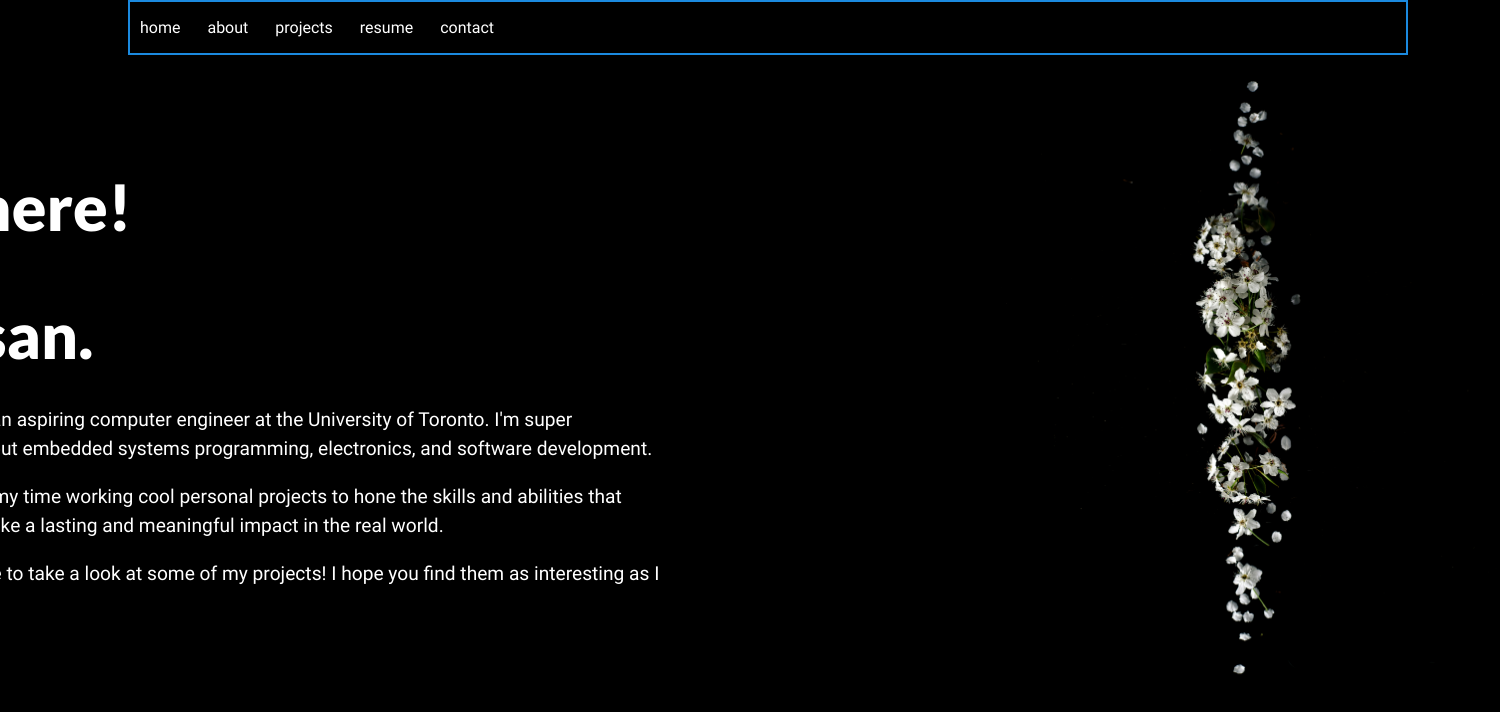
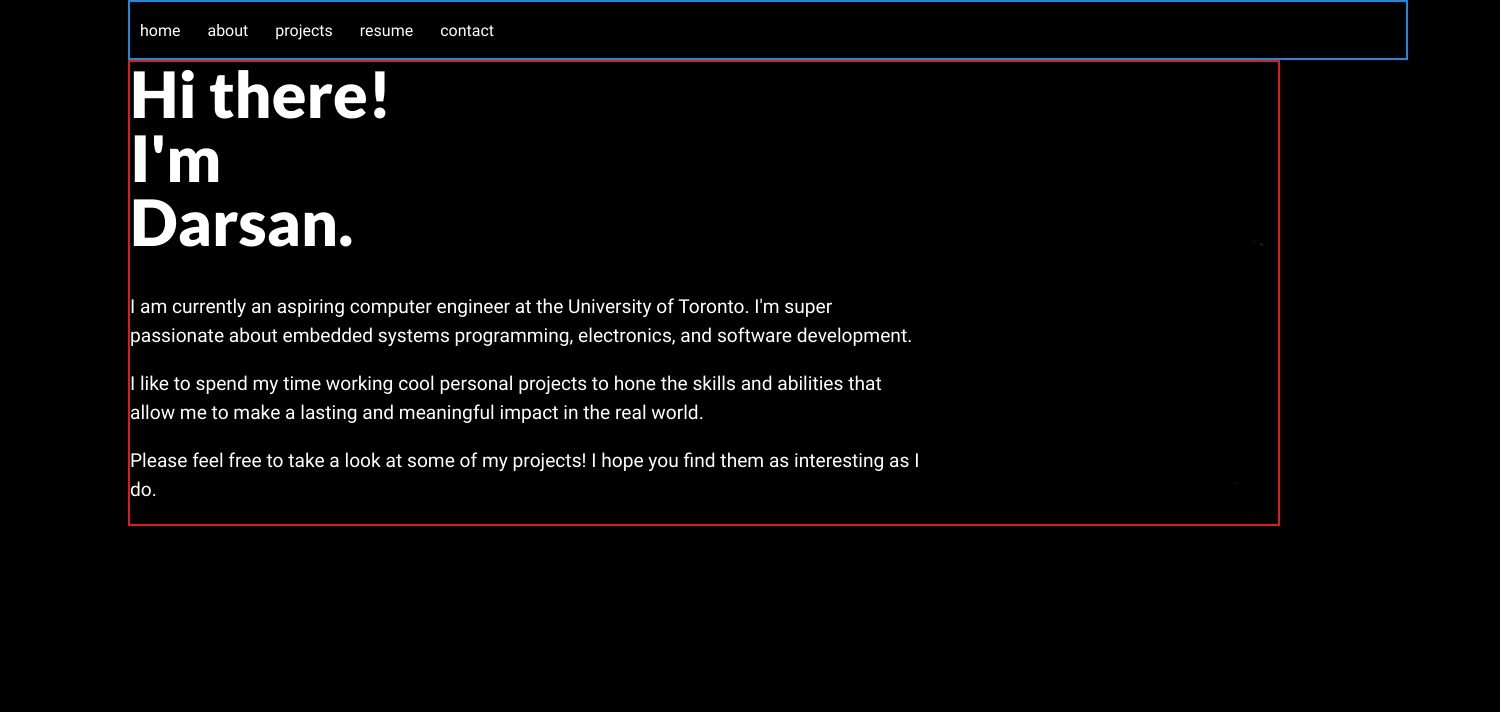
Before and after one commit to DarsanQi/darsanqi.github.io, a React (Create React App) app in the folder my-app/: page /about in a window 1280 px wide. Shown: the top 712 px of the page, 1500 px wide, since content can reach past the window. Built offline with nearby package versions, Linux system fonts and the light colour scheme.

Commit message:
fixed nav bar and about page

```diff
--- a/my-app/src/styling/About.css
+++ b/my-app/src/styling/About.css
@@ -1,10 +1,15 @@
 /* Styles for the about section */
 #about {
-    padding: 120px 20px;
+    display: flex;
+    flex-direction: column;
+    align-items: flex-start;
+    justify-content: flex-start;
     color: #fff;
-    font-family: 'Roboto-Regular', Arial, sans-serif;
-    border-color: #000;
     background-color: #000;
+    border: 2px solid #df1b1b;
+    box-sizing: border-box;
+    position: relative;
+    overflow: hidden;
   }
 
   .about-background-image {
@@ -25,8 +30,6 @@
     flex-direction: column;
     align-items: flex-start;
     max-width: 800px;
-    /*shift the content to the left*/
-    margin-left: -150px;
     z-index: 2;
 
   }
@@ -53,3 +56,46 @@
 
 
   }
+
+  /* Mobile Styles */
+@media (max-width: 768px) {
+  #home {
+    padding-left: 0%; /* Adjust padding for smaller screens */
+    margin-left: 0%;
+  }
+
+  .home-name {
+    font-size: 3em;
+  }
+
+  .home-about {
+    font-size: 1em;
+    margin-top: 5%;
+  }
+
+  .contact-icons a {
+    font-size: 2em;
+    margin: 0 10%;
+  }
+}
+
+/* PC View Styles */
+@media (min-width: 769px) {
+  #about {
+    padding-left: 0%; /* 20% padding from the left on larger screens */
+    margin-left: 10%;
+  }
+
+  .home-name {
+    margin-top: 1%; /* Adjust margin to position below navigation bar */
+  }
+
+  .home-about {
+    margin-top: 2%; /* Adjust spacing under the name */
+  }
+
+  .contact-icons a{
+     /* Adjust spacing under the about section */
+    margin-top: 5%;
+  }
+}
--- a/my-app/src/styling/Global.css
+++ b/my-app/src/styling/Global.css
@@ -12,22 +12,26 @@
   src: url('../../public/assets/fonts/Lato-Black.ttf') format('truetype');
   font-weight: normal;
 }
+
 @font-face {
   font-family: 'Roboto-Medium';
   src: url('../../public/assets/fonts/Roboto-Medium.ttf') format('truetype');
   font-weight: normal;
 }
+
 @font-face {
   font-family: 'RobotoCondensed-Bold';
   src: url('../../public/assets/fonts/RobotoCondensed-Bold.ttf') format('truetype');
   font-weight: normal;
 }
+
 body {
   font-family: 'Roboto-Regular', Arial, sans-serif;
   margin: 0;
   padding: 0;
   color: #000;
   background-color: #000;
+  overflow-x: hidden; /* Prevent horizontal scrolling */
 }
 
 /*==================================================Header==================================================
@@ -39,11 +43,10 @@ body {
 nav {
   top: 0;
   width: 100%;
-  height: 50%px;
+  height: 60px;
   display: flex;
-  margin-left: 10%;
   flex-direction: row;
-  justify-content: flex-start;
+  justify-content: center;
   align-items: center;
   border: 2px solid #1b8adf;
   color: #fff;
@@ -73,11 +76,10 @@ nav ul li a {
   transition: background-color 0.5s ease-in-out;
 }
 
-/* Add light pink background on hover */
 nav ul li a:hover {
-  background-color: #f7f6f7; /* Super light pink background */
-  color: #000; /* Change text color if needed */
-  border-radius: 5px; /* Optional: add some border radius */
+  background-color: #f7f6f7;
+  color: #000;
+  border-radius: 5px;
 }
 
 /* Mobile Styles */
@@ -90,34 +92,36 @@ nav ul li a:hover {
   }
 
   nav ul {
-    flex-direction: row; /* Ensure items are aligned horizontally */
-    justify-content: space-between; /* Distribute space evenly between items */
+    flex-direction: row;
+    justify-content: space-between;
   }
 
   nav ul li {
-    margin: 0; /* Remove default margin */
+    margin: 0;
   }
 
   nav ul li a {
-    padding: 10px; /* Add padding for better hover area */
+    padding: 10px;
   }
 
   nav ul li a:hover {
-    background-color: #f7f6f7; /* Super light pink background */
+    background-color: #f7f6f7;
   }
 }
 
 /* PC View Styles */
 @media (min-width: 769px) {
   nav {
+    box-sizing: border-box;
     margin-left: 10%;
+    width: 100%; /* Adjust width to prevent overflow */
   }
 
   nav ul {
-    justify-content: flex-start; /* Align items to the start */
+    justify-content: flex-start;
   }
 
   nav ul li {
-    margin-right: 7px; /* Spacing between links */
+    margin-right: 7px;
   }
 }
--- a/my-app/src/styling/Home.css
+++ b/my-app/src/styling/Home.css
@@ -13,7 +13,6 @@
   box-sizing: border-box;
   position: relative;
   overflow: hidden;
-  padding-left: 20%; /* This ensures the content starts 20% from the left */
 }
 
 /* Styles for the name */
@@ -46,7 +45,6 @@
   font-family: 'Roboto-Medium', Arial, sans-serif;
   text-align: left;
   z-index: 2;
-  margin: 30% 0;
 }
 
 /* Contact icons */
--- a/my-app/src/styling/Projects.css
+++ b/my-app/src/styling/Projects.css
@@ -1,11 +1,12 @@
 /* Styles for the about section */
 #projects {
   width: 100%; /* Ensures the container spans the full width of the viewport */
-  padding: 120px 20px;
+
   font-family: 'Roboto-Regular', Arial, sans-serif;
   color: #fff;
   border-color: #fff;
   background-color: #000;
+  padding-left: 20%; /* This ensures the content starts 20% from the left */
 
   }
 
```
